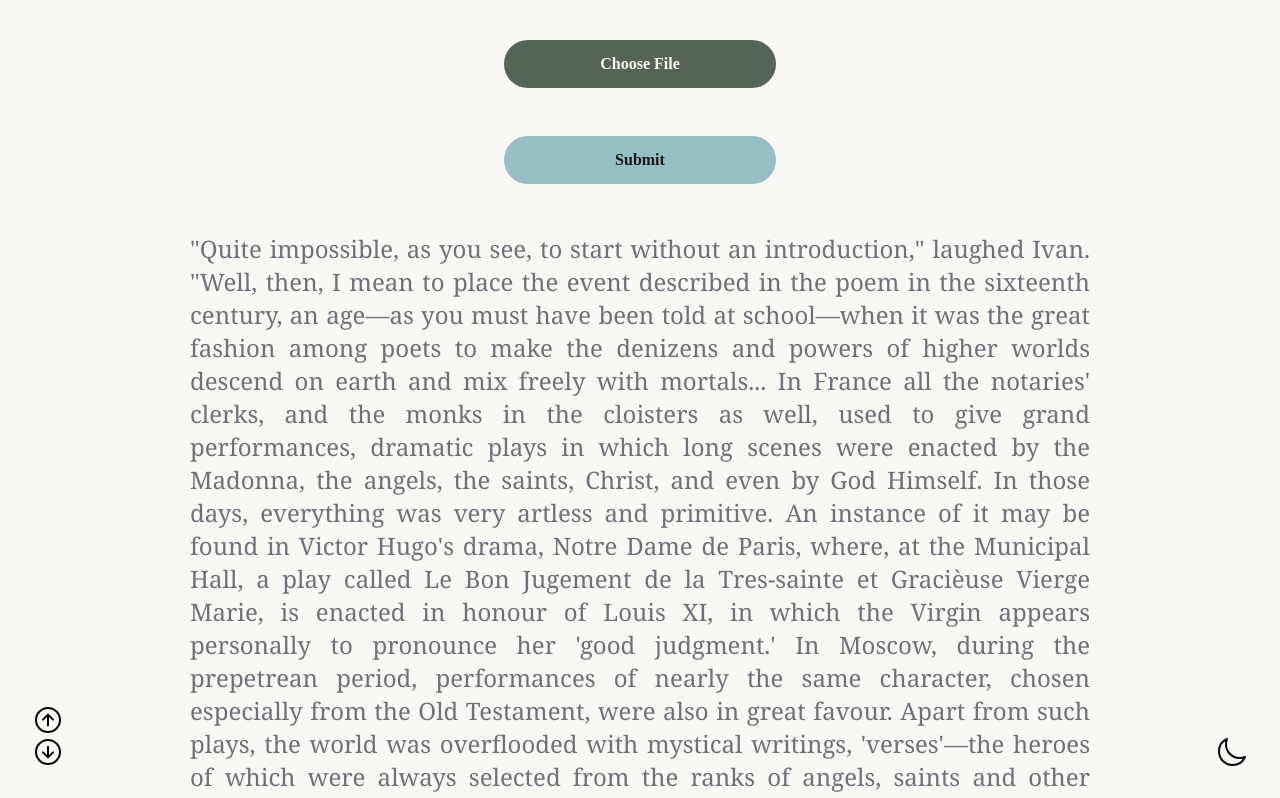
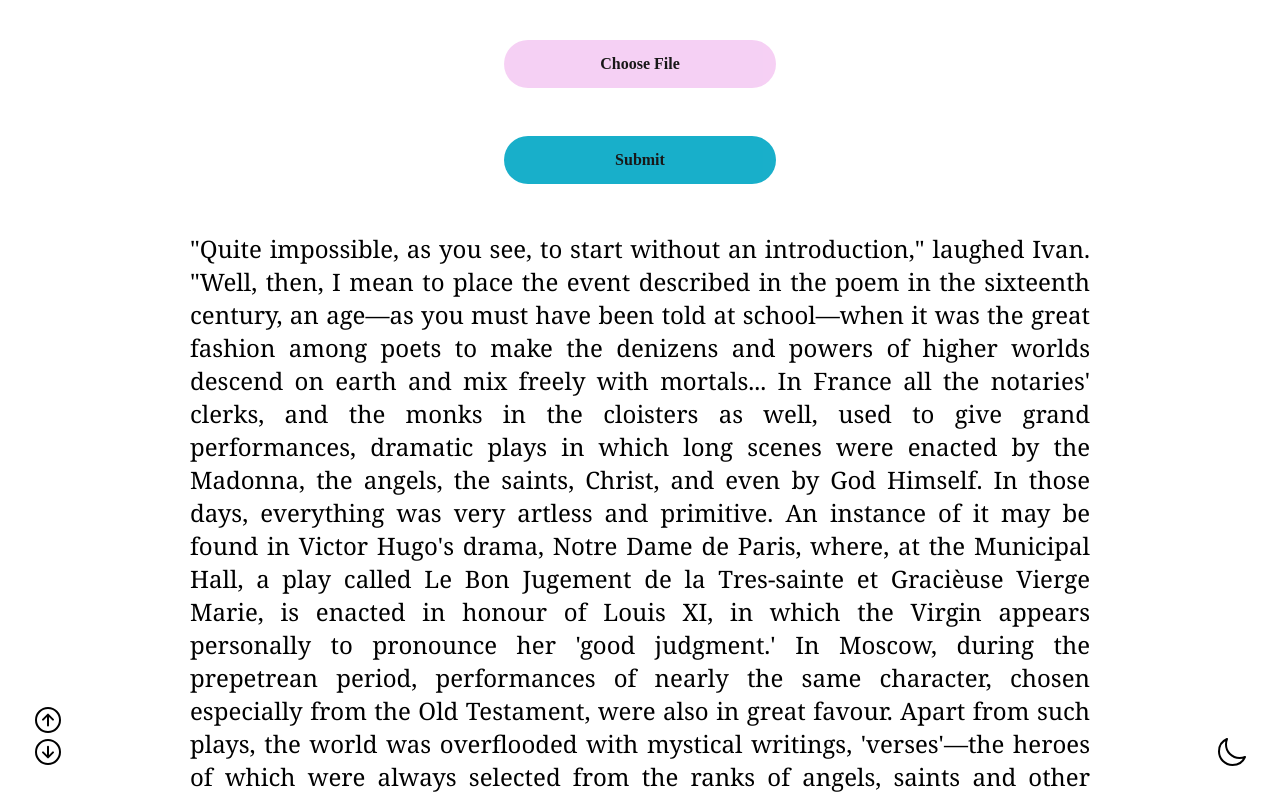
Before and after one commit to ideopunk/tonal-distancing-client, a Next.js app: page / in a window 1280 px wide. Shown: the top 798 px of the page. Built offline with nearby package versions, Linux system fonts and the light colour scheme; a web font is replaced by a local one.

Commit message:
light color scheme

```diff
--- a/pages/_document.tsx
+++ b/pages/_document.tsx
@@ -31,7 +31,7 @@ class MyDocument extends Document {
 						rel="stylesheet"
 					/>
 				</Head>
-				<body className="w-screen h-screen bg-dune-white dark:bg-drac-black overflow-y-scroll">
+				<body className="w-screen h-screen bg-white dark:bg-drac-black overflow-y-scroll">
 					<Main />
 					<NextScript />
 				</body>
--- a/pages/index.tsx
+++ b/pages/index.tsx
@@ -84,7 +84,7 @@ export default function Home() {
 								setSelectedFile(e.target.files[0]);
 							}
 						}}
-						className="file:border-0 file:bg-dune-green dark:file:bg-drac-green dark:file:text-drac-black file:text-dune-white file:rounded-full hover:file:underline file:p-3 file:font-bold file:opacity-90 hover:file:opacity-100 transition-opacity file:w-full file:cursor-pointer"
+						className="file:border-0 file:bg-at-pink dark:file:bg-drac-green dark:file:text-drac-black  file:rounded-full hover:file:underline file:p-3 file:font-bold file:opacity-90 hover:file:opacity-100 transition-opacity file:w-full file:cursor-pointer"
 					/>
 
 					<p className="mt-6">{selectedFile?.name}</p>
@@ -96,7 +96,7 @@ export default function Home() {
 						id="submit"
 						name="submit"
 						className="block
-								bg-dune-blue dark:bg-drac-purple dark:text-drac-black
+								bg-at-blue dark:bg-drac-purple dark:text-drac-black
 								border-0 opacity-90 hover:opacity-100 transition-opacity
 								font-sans font-bold p-3 px-4 rounded-full w-full
 								hover:underline cursor-pointer"
@@ -108,9 +108,9 @@ export default function Home() {
 					{Boolean(report)
 						? report.map((run) => (
 								<span
-									className={`my-2 whitespace-pre-line font-serif text-justify
+									className={`my-2 text-black whitespace-pre-line font-serif text-justify
 										dark:selection:bg-drac-white
-										${run.problem ? "text-dune-red dark:text-drac-red problem" : "text-dune-grey dark:text-drac-white"}
+										${run.problem ? "text-at-red dark:text-drac-red problem" : "text-at-ice dark:text-drac-white"}
 										`}
 									key={run.text.slice(0, 10)}
 									onLoad={run.problem ? (e) => handleLoadProblem(e) : undefined}
--- a/tailwind.config.js
+++ b/tailwind.config.js
@@ -20,13 +20,12 @@ module.exports = {
 				"drac-red": "#ff5555",
 				"drac-yellow": "#f1fa8c",
 
-				"dune-white": "#faf8f4",
-				"dune-blue": "#8cb8c0",
-				"dune-black": "#383838",
-				"dune-green": "#455445",
-				"dune-yellow": "#f0e66d",
-				"dune-red": "#7a4646",
-				"dune-grey": "#6f717a",
+				"at-blue": "#00A7C5",
+				"at-yellow": "#FFC620",
+				"at-red": "#f24423",
+				"at-pink": "#F5CBF3",
+				"at-purple": "#d68ffc",
+				"at-ice": "#A6DEF9",
 			},
 		},
 	},
```
